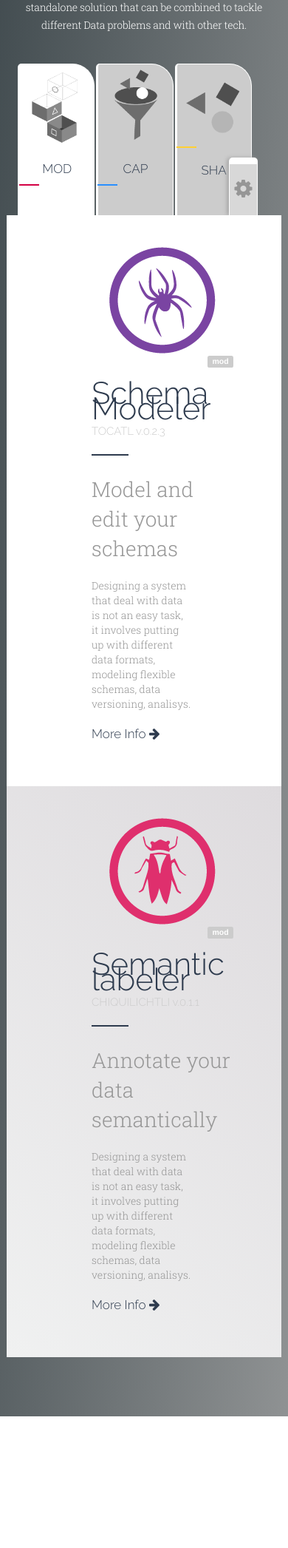
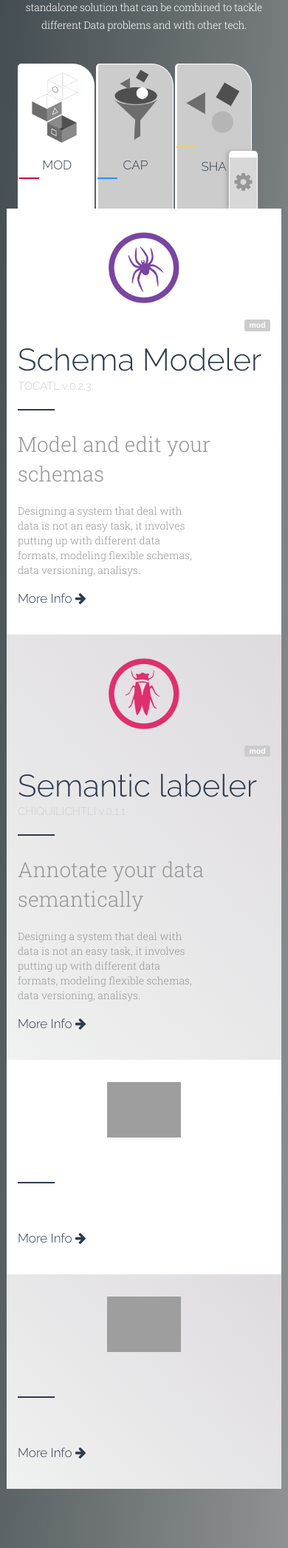
Before and after one commit to gcid12/myRing_home, a Flask app: page /solutions in a window 390 px wide. Shown: the part 241-2334 px from the top of the page at 74% size. Before the commit the page ends 2156 px from the top, so only its background shows below. Run offline with Flask 2, Linux system fonts and the light colour scheme; some libraries are stand-ins or nearby versions; grey boxes are pictures that could not be loaded.

Commit message:
Better responsiveness in layout

```diff
--- a/static/css/ring-home.css
+++ b/static/css/ring-home.css
@@ -5,7 +5,7 @@
 
 h1{ font-family: 'Raleway', sans-serif; font-weight: 300; text-transform: none;}
 h2{ font-family: 'Raleway', sans-serif; font-weight: 300; text-transform: none;}
-h3{ font-family: 'Raleway', sans-serif; font-weight: 300; text-transform: none;}
+h3{ font-family: 'Raleway', sans-serif; font-weight: 300; line-height:0.7em; text-transform: none;}
 h4{ font-family: 'Raleway', sans-serif; font-weight: 300; text-transform: none;}
 h5{ font-family: 'Raleway', sans-serif; font-weight: 300; text-transform: none;}
 
@@ -234,12 +234,31 @@
     background-color: #d8d8d8;
     box-shadow: -3px 0px 5px #AAAAAA;
 }
+
 .tab-box-b{
     padding:10px 40px ;
     height:50px;
     text-align: center;
     line-height: 1.3em;
 }
+
+.tab-box-c-mini{
+
+    margin-right: 200px;
+    line-height: 1.42857;
+    border: 1px solid white;
+    border-width: 1px 1px 0px 1px;
+    border-radius: 5px 5px 0px 0px;
+    margin:0 1px;
+    padding:1px 5px 1px 5px;
+    width:25%;
+    position:absolute;
+    bottom:0;
+    right:-100px;
+    background-color: #d8d8d8;
+    box-shadow: -2px 0px 2px #666;
+}
+
 
 .tab-on{background-color: white;}
 
--- a/templates/details.html
+++ b/templates/details.html
@@ -38,9 +38,9 @@
 
     <div class="col-xs-7 text-center">
 		  <a class="toblack" href="/solutions/model" >
-            <div class="tab-box-a-mini {% if dic['a5']=='hiw' %}tab-on{% endif %}">
-	          <i class="fa fa-cog fa-2x"></i>
-	          <div class="text-s2 text-1em hidden-xs">How it Works</div>
+            <div class="tab-box-c-mini {% if dic['a5']=='hiw' %}tab-on{% endif %}">
+	          <i class="fa fa-cog fa-1x"></i>
+	          <span class="text-s2 text-1em hidden-xs">How it Works</span>
             </div>
 		  </a>
 
--- a/templates/solutions.html
+++ b/templates/solutions.html
@@ -81,14 +81,15 @@
 
 			  <!-- A -->
 			{% if dic['a1'] %}
-		    	<div class="row bg-white sol-box">
+		    	<div class="row bg-white">
 		        	<div class="col-sm-offset-1 col-sm-2 text-center">
+		        		<div class="spa30"></div>
 			        	<a href="/tools/{{ dic['a8'] }}">
-			        	<img class="img-responsive center-block" src="/static/images/{{ dic['a6'] }}"/>
+			        	<img class="img-responsive center-block" src="/static/images/{{ dic['a6'] }}" style="width:100px;" />
 			        	</a>
 		        	</div>
-		        	<div class="col-sm-8 text-left">
-
+		        	<div class="col-sm-9 text-left">
+		        		<div class="spa20"></div>
 		        		<span class="label label-mod" style="float:right;">{{ dic['a5'] }}</span><br/>
 
 			        	<a class="toblack" href="/tools/{{ dic['a8'] }}">
@@ -102,22 +103,23 @@
 					        </div>
 			        		<div class="text-s2" style="width:70%;">{{ dic['a4'] }}</div>
 			          		<h3>More Info <i class="fa fa-arrow-right"></i></h3>
+			          		<div class="spa30"></div>
 						</a>
 		        	</div>
 		    	</div>
 		    {% endif %}
 
-
-		    	<!-- B -->
-		    {% if dic['b1'] %}
-		    	<div class="row bg-03 sol-box">
+		      <!-- B -->
+			{% if dic['a1'] %}
+		    	<div class="row bg-03">
 		        	<div class="col-sm-offset-1 col-sm-2 text-center">
+		        		<div class="spa30"></div>
 			        	<a href="/tools/{{ dic['b8'] }}">
-			        	<img class="img-responsive center-block" src="/static/images/{{ dic['b6'] }}"/>
+			        	<img class="img-responsive center-block" src="/static/images/{{ dic['b6'] }}" style="width:100px;" />
 			        	</a>
 		        	</div>
-		        	<div class="col-sm-8 text-left">
-
+		        	<div class="col-sm-9 text-left">
+		        		<div class="spa20"></div>
 		        		<span class="label label-mod" style="float:right;">{{ dic['b5'] }}</span><br/>
 
 			        	<a class="toblack" href="/tools/{{ dic['b8'] }}">
@@ -131,21 +133,23 @@
 					        </div>
 			        		<div class="text-s2" style="width:70%;">{{ dic['b4'] }}</div>
 			          		<h3>More Info <i class="fa fa-arrow-right"></i></h3>
+			          		<div class="spa30"></div>
 						</a>
 		        	</div>
 		    	</div>
 		    {% endif %}
 
-		    	<!-- B -->
-		    {% if dic['c1'] %}
-		    	<div class="row bg-white sol-box">
+		      <!-- C -->
+			{% if dic['a1'] %}
+		    	<div class="row bg-white">
 		        	<div class="col-sm-offset-1 col-sm-2 text-center">
+		        		<div class="spa30"></div>
 			        	<a href="/tools/{{ dic['c8'] }}">
-			        	<img class="img-responsive center-block" src="/static/images/{{ dic['c6'] }}"/>
+			        	<img class="img-responsive center-block" src="/static/images/{{ dic['c6'] }}" style="width:100px;" />
 			        	</a>
 		        	</div>
-		        	<div class="col-sm-8 text-left">
-
+		        	<div class="col-sm-9 text-left">
+		        		<div class="spa20"></div>
 		        		<span class="label label-mod" style="float:right;">{{ dic['c5'] }}</span><br/>
 
 			        	<a class="toblack" href="/tools/{{ dic['c8'] }}">
@@ -159,21 +163,23 @@
 					        </div>
 			        		<div class="text-s2" style="width:70%;">{{ dic['c4'] }}</div>
 			          		<h3>More Info <i class="fa fa-arrow-right"></i></h3>
+			          		<div class="spa30"></div>
 						</a>
 		        	</div>
 		    	</div>
 		    {% endif %}
 
-		    	<!-- D -->
-		    {% if dic['c1'] %}
-		    	<div class="row bg-03 sol-box">
+		      <!-- D -->
+			{% if dic['a1'] %}
+		    	<div class="row bg-03">
 		        	<div class="col-sm-offset-1 col-sm-2 text-center">
+		        		<div class="spa30"></div>
 			        	<a href="/tools/{{ dic['d8'] }}">
-			        	<img class="img-responsive center-block" src="/static/images/{{ dic['d6'] }}"/>
+			        	<img class="img-responsive center-block" src="/static/images/{{ dic['d6'] }}" style="width:100px;" />
 			        	</a>
 		        	</div>
-		        	<div class="col-sm-8 text-left">
-
+		        	<div class="col-sm-9 text-left">
+		        		<div class="spa20"></div>
 		        		<span class="label label-mod" style="float:right;">{{ dic['d5'] }}</span><br/>
 
 			        	<a class="toblack" href="/tools/{{ dic['d8'] }}">
@@ -187,10 +193,13 @@
 					        </div>
 			        		<div class="text-s2" style="width:70%;">{{ dic['d4'] }}</div>
 			          		<h3>More Info <i class="fa fa-arrow-right"></i></h3>
+			          		<div class="spa30"></div>
 						</a>
 		        	</div>
 		    	</div>
 		    {% endif %}
+
+
 
 
 
```
Also changed, not shown: static/images/r-wasp.png (deleted).
